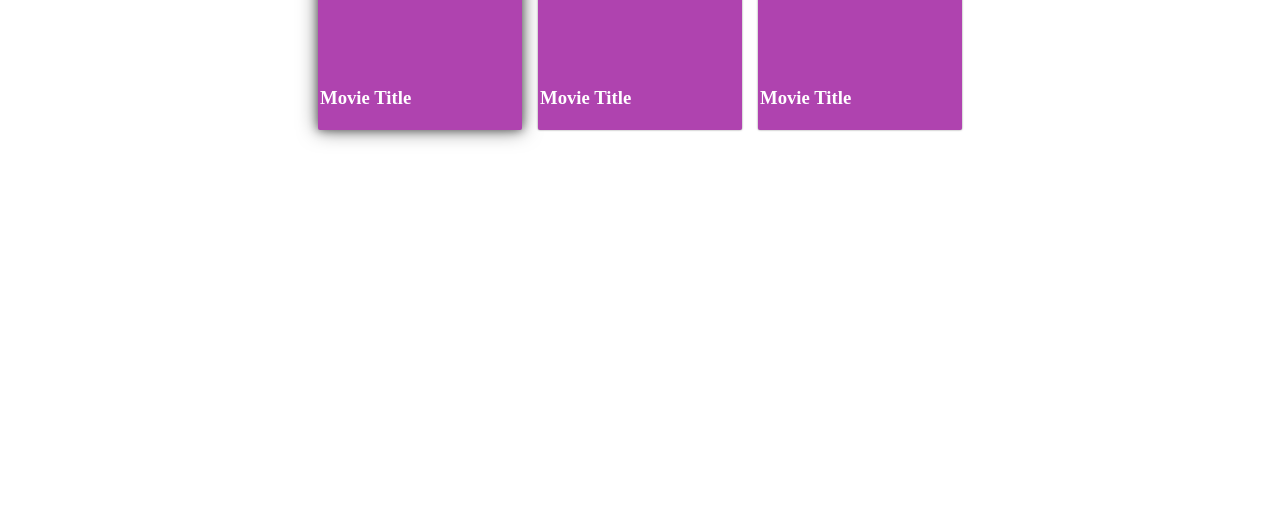
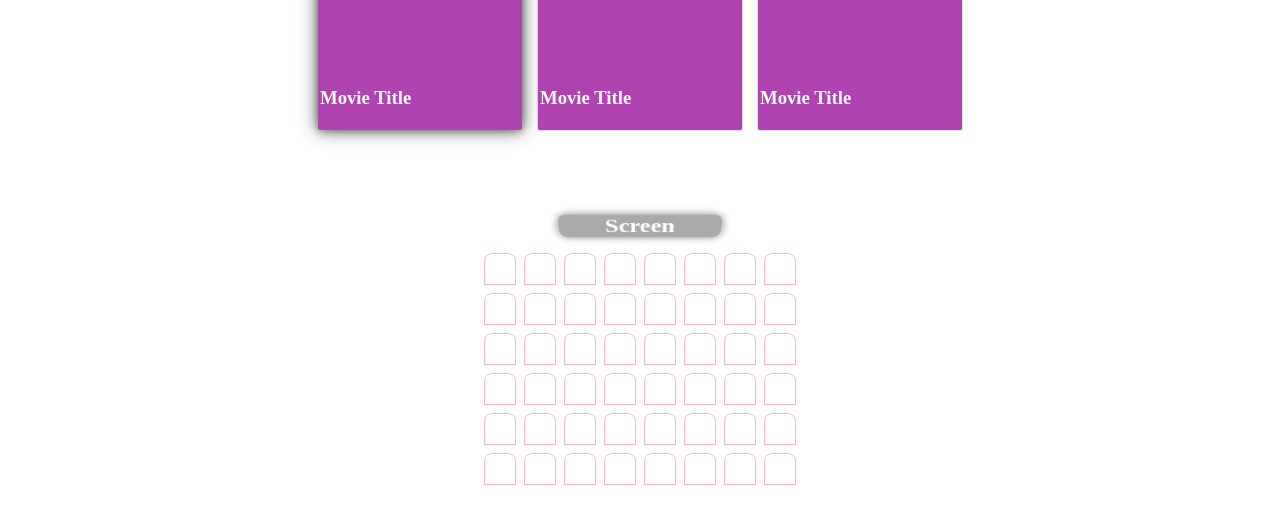
Before and after one commit to frenchafgan/thefirst, a website: page une-cinema/index.html in a window 1280 px wide. Shown: the part 269-792 px from the top of the page. Drawn offline with Linux system fonts and the light colour scheme.

Commit message:
Implement seatmap and screen

```diff
--- a/une-cinema/index.html
+++ b/une-cinema/index.html
@@ -9,7 +9,7 @@
 
 </head>
 <body>
-    <header class="header"> UNE Cinema</header>
+    <header class="header">UNE Cinema</header>
     <main class="main">
         <div id="movies" class="movies">
             <div id="1" class="movie selected">
@@ -35,11 +35,70 @@
         </div>
 
 
-
-
-        <div class="theatre">
-            <div class="screen"></div>
-            <div class="seat-map"></div>
+        <div id="theatre" class="theatre">
+            <div class="screen">Screen</div>
+            <div class="seat-map">
+                <div class="row">
+                    <div class="seat"></div>
+                    <div class="seat"></div>
+                    <div class="seat"></div>
+                    <div class="seat"></div>
+                    <div class="seat"></div>
+                    <div class="seat"></div>
+                    <div class="seat"></div>
+                    <div class="seat"></div>
+                </div>
+                <div class="row">
+                    <div class="seat"></div>
+                    <div class="seat"></div>
+                    <div class="seat"></div>
+                    <div class="seat"></div>
+                    <div class="seat"></div>
+                    <div class="seat"></div>
+                    <div class="seat"></div>
+                    <div class="seat"></div>
+                </div>
+                <div class="row">
+                    <div class="seat"></div>
+                    <div class="seat"></div>
+                    <div class="seat"></div>
+                    <div class="seat"></div>
+                    <div class="seat"></div>
+                    <div class="seat"></div>
+                    <div class="seat"></div>
+                    <div class="seat"></div>
+                </div>
+                <div class="row">
+                    <div class="seat"></div>
+                    <div class="seat"></div>
+                    <div class="seat"></div>
+                    <div class="seat"></div>
+                    <div class="seat"></div>
+                    <div class="seat"></div>
+                    <div class="seat"></div>
+                    <div class="seat"></div>
+                </div>
+                <div class="row">
+                    <div class="seat"></div>
+                    <div class="seat"></div>
+                    <div class="seat"></div>
+                    <div class="seat"></div>
+                    <div class="seat"></div>
+                    <div class="seat"></div>
+                    <div class="seat"></div>
+                    <div class="seat"></div>
+                </div>
+                <div class="row">
+                    <div class="seat"></div>
+                    <div class="seat"></div>
+                    <div class="seat"></div>
+                    <div class="seat"></div>
+                    <div class="seat"></div>
+                    <div class="seat"></div>
+                    <div class="seat"></div>
+                    <div class="seat"></div>
+                </div>
+            </div>
         </div>
 
     </main>
--- a/une-cinema/style.css
+++ b/une-cinema/style.css
@@ -55,3 +55,92 @@ body {
 .movie.selected {
     box-shadow: 0 0 10px rgba(0, 0, 0, 0.5), 0 0 20px rgba(0, 0, 0, 0.5);
 }
+
+.poster {
+    flex: 1;
+    width: 100%;
+}
+
+.title {
+    display: flex;
+    justify-content: center;
+    align-items: center;
+    padding: 0.5rem 0.25rem;
+    height: 60px;
+    text-align: center;
+}
+
+
+.theatre{
+    display: flex;
+    flex-direction: column;
+    width: auto;
+    max-width: 1000px;
+    margin: 0 auto;
+    perspective: 600px;
+
+}
+
+
+.screen {
+    display: flex;
+    justify-content: center;
+    align-items: center;
+    background-color: #aaa;
+    height: 100%;
+    width: 10rem;
+
+    margin: 0 auto;
+    border-radius: 0.5rem;
+    transform: rotateX(-45deg);
+    box-shadow: 0 0 10px rgba(0, 0, 0, 0.5);
+    font-size: 1.5rem;
+    color: #fff;
+    font-weight: 900;
+    margin-top: 5rem;
+    margin-bottom: 1rem;
+    transform-origin: bottom;
+    position: relative;
+}
+
+
+
+.seat-map{
+    display: flex;
+    flex-direction: column;
+    row-gap: 0.5rem;
+    margin-bottom: 1rem;
+}
+
+.row {
+    display: flex;
+    column-gap: 0.5rem;
+}
+
+.seat {
+    width: 2rem;
+    height: 2rem;
+    border: 1px solid #f8b8b8;
+    border-top-left-radius: 0.5rem;
+    border-top-right-radius: 0.5rem;
+    box-sizing: border-box;
+    cursor: pointer;
+}
+
+.seat.occupied {
+    background-color: #242222;
+    cursor: not-allowed;
+}
+
+.seat.selected {
+    background-color: #4F58DF;
+}
+
+.seat.available {
+    background-color: #ccc;
+}
+
+.seat.available:hover {
+    background-color: #1e1e22;
+    opacity: 0.5;
+}
```
